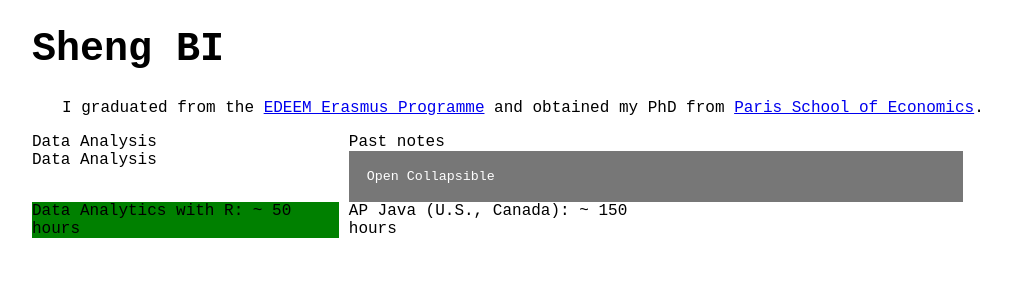
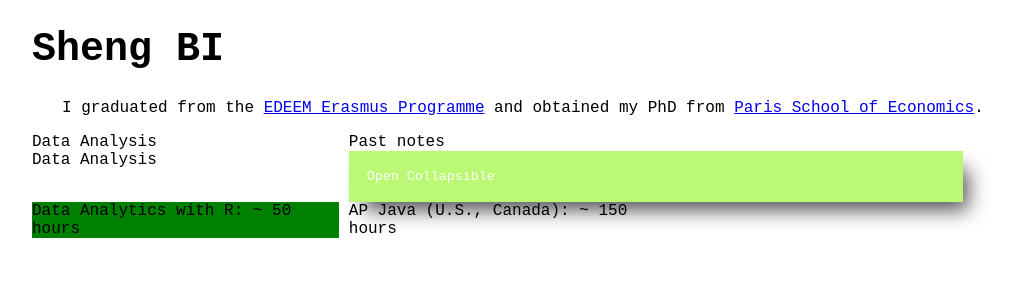
Before and after one commit to brbisheng/brbisheng.github.io, a Jekyll site: the page built from index.html, in a window 1280 px wide. Shown: the top 300 px of the page, without its empty margins (96-1109 px from the left). Built offline with Jekyll 4.4.1, drawn with Linux system fonts in a browser that asks for light colours; nearby versions of some CDN libraries.

Commit message:
Update index.html

```diff
--- a/index.html
+++ b/index.html
@@ -26,7 +26,7 @@ title: Assigned to default.html
 		background-color: #f1f1f1;
 	}
 	.collapsible {
-      		background-color: #777;
+      		background-color: RGBA(187,248,116,1);
 		font-family: "Courier New",Courier,monospace;
   		color: white;
   		cursor: pointer;
@@ -35,6 +35,7 @@ title: Assigned to default.html
   		border: none;
   		text-align: left;
   		outline: none;
+		box-shadow: 10px 13px 20px -5px rgba(0,0,0,0.69);
 	}
 
 
```
